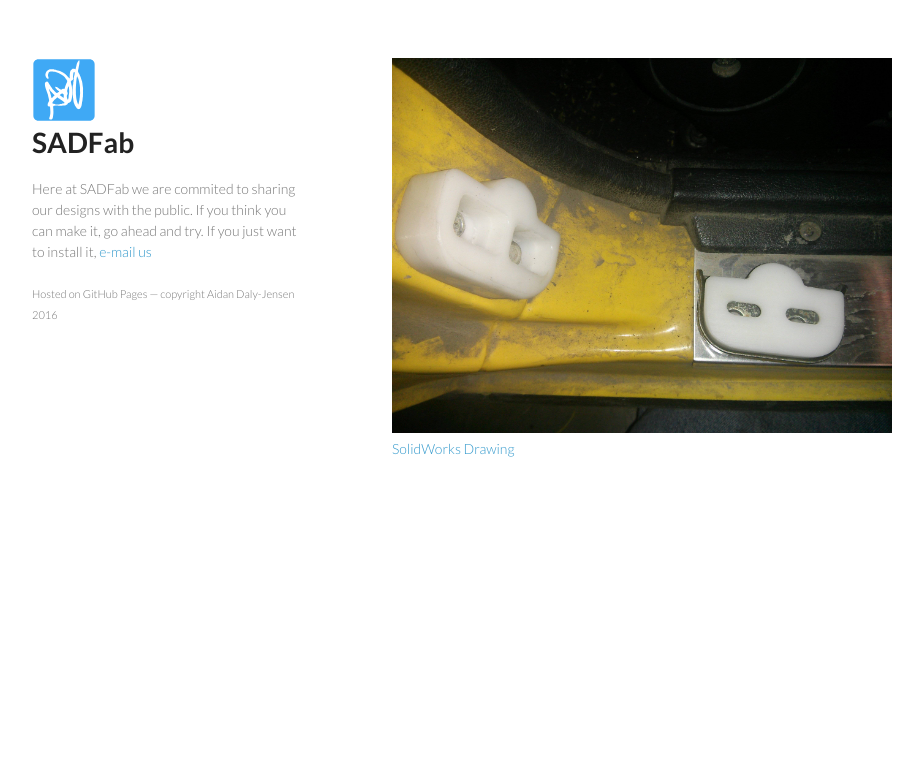
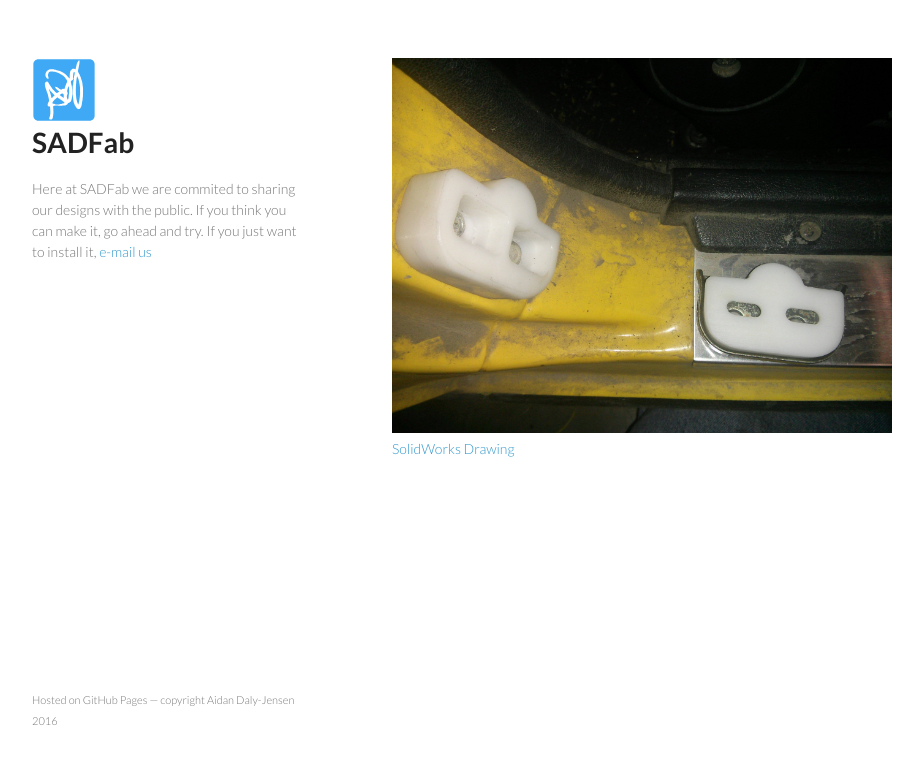
Before and after one commit to sadfab/sadfab.github.io, a PHP site: page /opensource.html in a window 1280 px wide. Shown: the top 764 px of the page, without its empty margins (178-1101 px from the left). Run offline with PHP 8.4, Linux system fonts and the light colour scheme.

Commit message:
adding opensource

```diff
--- a/stylesheets/styles.css
+++ b/stylesheets/styles.css
@@ -182,7 +182,7 @@ hr {
 footer {
   width:270px;
   float:left;
-  /*position:fixed;*/
+  position:fixed;
   bottom:50px;
 }
 
```
